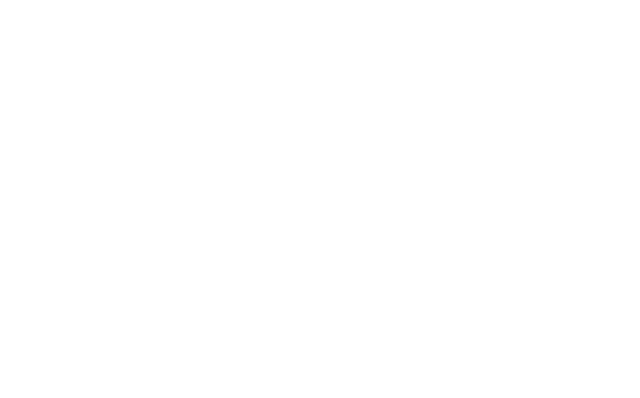
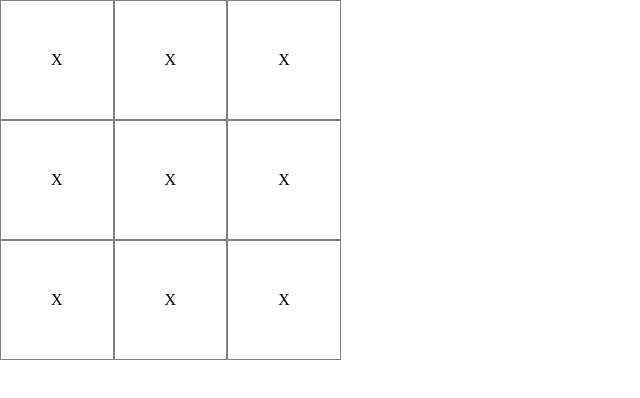
Before and after one commit to PalakAgrawal020/tic-tac-toe, a plain HTML site: page index.html in a window 1280 px wide. Shown: the whole page, without its empty margins (0-640 px from the left). Drawn offline with Linux system fonts and the light colour scheme.

Commit message:
Display a simple gameboard using html and css

```diff
--- a/index.html
+++ b/index.html
@@ -8,7 +8,28 @@
     <link rel="stylesheet" href="styles.css">
 </head>
 <body>
+    <div class="container">
+    <div class="board">
+        <div class="row1">
+            <div class="cell">X</div>
+            <div class="cell">X</div>
+            <div class="cell">X</div>
+        </div>
 
+        <div class="row2">
+            <div class="cell">X</div>
+            <div class="cell">X</div>
+            <div class="cell">X</div>
+        </div>
+
+        <div class="row3">
+            <div class="cell">X</div>
+            <div class="cell">X</div>
+            <div class="cell">X</div>
+        </div>
+
+    </div>
+    </div>
 </body>
 <script src="script.js"></script>
 </html>
--- a/script.js
+++ b/script.js
@@ -0,0 +1,4 @@
+const GameBoard = [] //use modules
+const Players = [] //create with factories
+
+const cells = document.getElementsByClassName('cell')
--- a/styles.css
+++ b/styles.css
@@ -0,0 +1,14 @@
+*{
+    margin: 0;
+    padding: 0;
+    box-sizing: border-box;
+}
+
+.board {
+    display: flex;
+}
+
+.cell{
+    padding: 50px;
+    border: 1px solid gray;
+}
```
